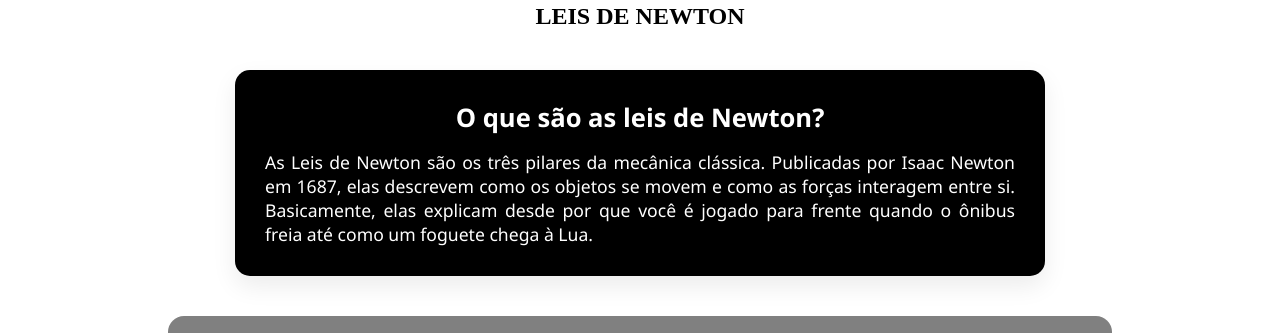
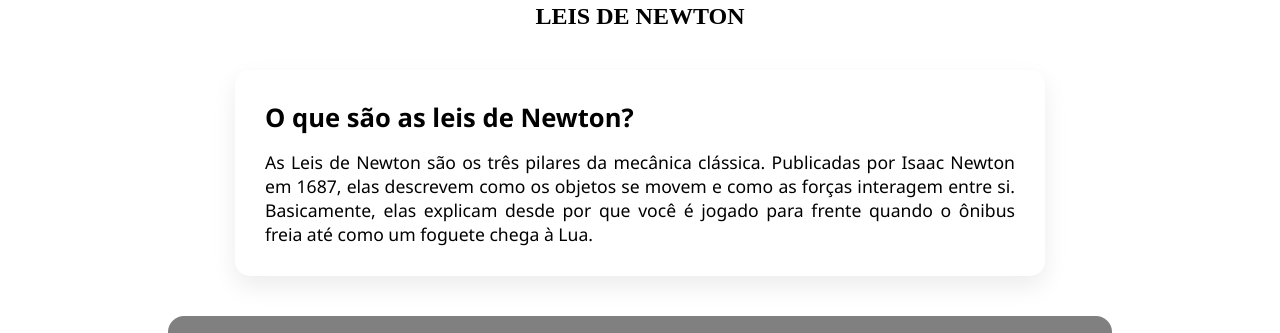
Before and after one commit to guilhermelealdev/prjApresentacaoFisica, a React (Vite) app in the folder PrjFisica/: page / in a window 1280 px wide. Shown: the part 475-808 px from the top of the page. Built offline with nearby package versions, Linux system fonts and the light colour scheme.

Commit message:
parte de gravidade pronta

```diff
--- a/PrjFisica/src/components/sections/LeisDeNewton.jsx
+++ b/PrjFisica/src/components/sections/LeisDeNewton.jsx
@@ -3,7 +3,7 @@ export function LeisDeNewton() {
     <>
       <h2>LEIS DE NEWTON</h2>
 
-      <section id="explicacao-leis">
+      <section className="explicacao">
         <h3>O que são as leis de Newton?</h3>
         <p>
           As Leis de Newton são os três pilares da mecânica clássica. Publicadas
--- a/PrjFisica/src/components/sections/sections.css
+++ b/PrjFisica/src/components/sections/sections.css
@@ -10,7 +10,7 @@ h2 {
   background-color: black;
 }
 
-#explicacao-leis {
+.explicacao{
   padding: 30px;
   margin: 40px auto;
   max-width: 750px;
@@ -19,13 +19,13 @@ h2 {
   font-family: "Segoe UI", Roboto, Helvetica, Arial, sans-serif;
 }
 
-#explicacao-leis h3 {
+.explicacao h3 {
   font-size: 1.6rem;
   margin-top: 0;
   margin-bottom: 15px;
 }
 
-#explicacao-leis p {
+.explicacao p {
   font-size: 1.1rem;
   text-align: justify;
   margin: 0;
```
Also changed, not shown: PrjFisica/src/components/sections/Gravidade.jsx (+39 -0 lines).
